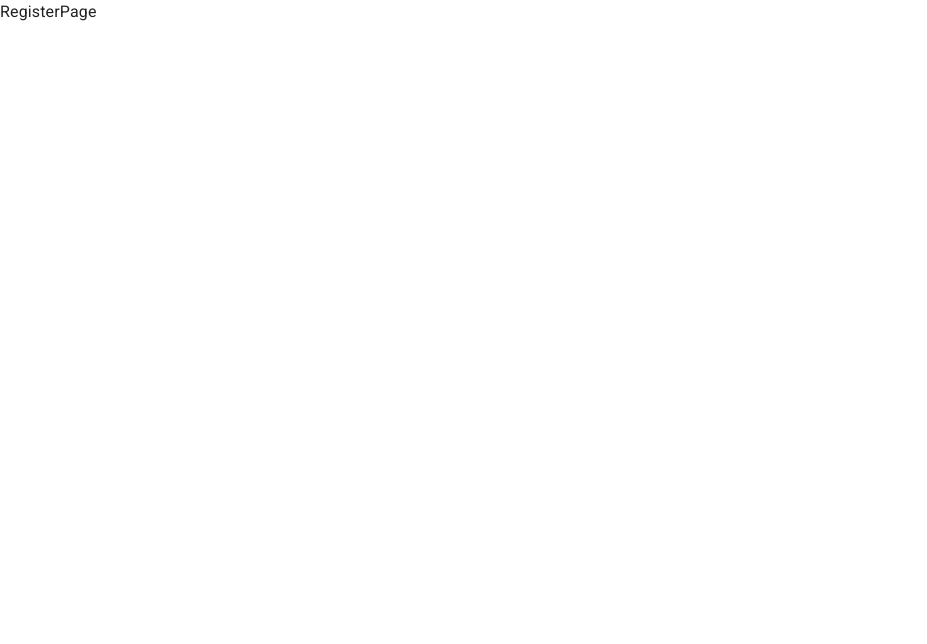
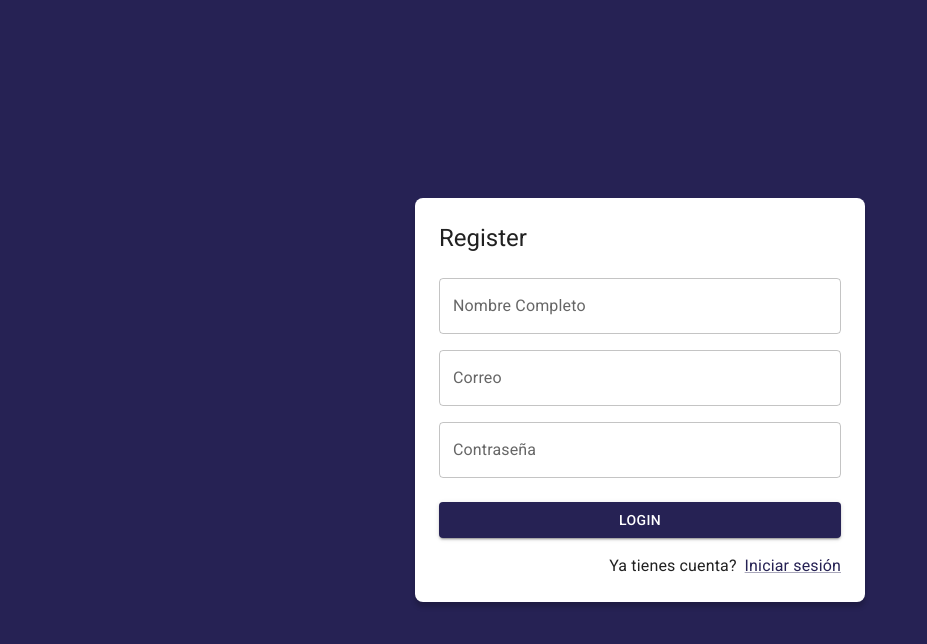
Before and after one commit to ociel-gonzalez-solis/journalApp, a React (Vite) app: page /auth/register in a window 1280 px wide. Shown: the top 644 px of the page, without its empty margins (0-927 px from the left). Built offline with nearby package versions, Linux system fonts and the light colour scheme.

Commit message:
Finished some sections

```diff
--- /dev/null
+++ b/src/auth/layout/AuthLayout.jsx
@@ -0,0 +1,31 @@
+import { Grid, Typography } from "@mui/material";
+
+export const AuthLayout = ({ children, title = "" }) => {
+  return (
+    <Grid
+      container
+      spacing={0}
+      direction="column"
+      alignItems="center"
+      justifyContent="center"
+      sx={{ minHeight: "100vh", backgroundColor: "primary.main", padding: 4 }}
+    >
+      <Grid
+        item
+        className="box-shadow"
+        xs={3}
+        sx={{
+          width: { md: 450 },
+          backgroundColor: "white",
+          padding: 3,
+          borderRadius: 2,
+        }}
+      >
+        <Typography variant="h5" sx={{ mb: 1 }}>
+          {title}
+        </Typography>
+        {children}
+      </Grid>
+    </Grid>
+  );
+};
--- a/src/auth/pages/LoginPage.jsx
+++ b/src/auth/pages/LoginPage.jsx
@@ -1,3 +1,49 @@
+import { Link as RouterLink } from "react-router-dom";
+import { Google } from "@mui/icons-material";
+import { Button, Grid, Link, TextField, Typography } from "@mui/material";
+import { AuthLayout } from "../layout/AuthLayout";
+
 export const LoginPage = () => {
-  return <div>LoginPage</div>;
+  return (
+    <AuthLayout title="Login">
+      <form>
+        <Grid container>
+          <Grid item xs={12} sx={{ mt: 2 }}>
+            <TextField
+              label="Correo"
+              type="email"
+              placeholder="test@test.com"
+              fullWidth
+            />
+          </Grid>
+          <Grid item xs={12} sx={{ mt: 2 }}>
+            <TextField
+              label="Contraseña"
+              type="password"
+              placeholder="password"
+              fullWidth
+            />
+          </Grid>
+          <Grid container spacing={2} sx={{ mb: 2, mt: 1 }}>
+            <Grid item xs={12} sm={6}>
+              <Button variant="contained" fullWidth>
+                Login
+              </Button>
+            </Grid>
+            <Grid item xs={12} sm={6}>
+              <Button variant="contained" fullWidth>
+                <Google />
+                <Typography sx={{ ml: 1 }}>Google</Typography>
+              </Button>
+            </Grid>
+          </Grid>
+          <Grid container direction="row" justifyContent="end">
+            <Link component={RouterLink} to="/auth/register">
+              Crear una cuenta
+            </Link>
+          </Grid>
+        </Grid>
+      </form>
+    </AuthLayout>
+  );
 };
--- a/src/auth/pages/RegisterPage.jsx
+++ b/src/auth/pages/RegisterPage.jsx
@@ -1,3 +1,51 @@
+import { Link as RouterLink } from "react-router-dom";
+import { Button, Grid, Link, TextField, Typography } from "@mui/material";
+import { AuthLayout } from "../layout/AuthLayout";
+
 export const RegisterPage = () => {
-  return <div>RegisterPage</div>;
+  return (
+    <AuthLayout title="Register">
+      <form>
+        <Grid container>
+          <Grid item xs={12} sx={{ mt: 2 }}>
+            <TextField
+              label="Nombre Completo"
+              type="text"
+              placeholder="tester 1"
+              fullWidth
+            />
+          </Grid>
+          <Grid item xs={12} sx={{ mt: 2 }}>
+            <TextField
+              label="Correo"
+              type="email"
+              placeholder="test@test.com"
+              fullWidth
+            />
+          </Grid>
+          <Grid item xs={12} sx={{ mt: 2 }}>
+            <TextField
+              label="Contraseña"
+              type="password"
+              placeholder="password"
+              fullWidth
+            />
+          </Grid>
+          <Grid container spacing={2} sx={{ mb: 2, mt: 1 }}>
+            <Grid item xs={12}>
+              <Button variant="contained" fullWidth>
+                Login
+              </Button>
+            </Grid>
+          </Grid>
+          <Grid container direction="row" justifyContent="end">
+            <Typography sx={{ mr: 1 }}>Ya tienes cuenta?</Typography>
+            <Link component={RouterLink} to="/auth/login">
+              Iniciar sesión
+            </Link>
+          </Grid>
+        </Grid>
+      </form>
+    </AuthLayout>
+  );
 };
--- a/src/index.css
+++ b/src/index.css
@@ -0,0 +1,3 @@
+.box-shadow {
+  box-shadow: 0px 5px 5px rgba(0, 0, 0, 0.2);
+}
--- /dev/null
+++ b/src/journal/layout/JournalLayout.jsx
@@ -0,0 +1,19 @@
+import { Box } from "@mui/system";
+
+const drawerWith = 240;
+
+export const JournalLayout = ({ children }) => {
+  return (
+    <Box sx={{ display: "flex" }}>
+      {/* Navbar drawerWith */}
+
+      {/* Sidebar drawerWith */}
+
+      <Box component="main" sx={{ flexGrow: 1, p: 3 }}>
+        {/* Toolbar */}
+
+        {children}
+      </Box>
+    </Box>
+  );
+};
--- a/src/journal/pages/JournalPage.jsx
+++ b/src/journal/pages/JournalPage.jsx
@@ -1,11 +1,21 @@
 import { MailOutline } from "@mui/icons-material";
 import { Typography } from "@mui/material";
+import { JournalLayout } from "../layout/JournalLayout";
 
 export const JournalPage = () => {
   return (
-    <>
-      <Typography variant="h1">JournalPage</Typography>
-      <MailOutline />
-    </>
+    <JournalLayout>
+      <Typography>
+        Ea ex adipisicing consectetur nulla labore est velit. Et ea irure
+        laboris excepteur dolore duis commodo aliquip labore proident irure sint
+        veniam. Esse dolor aliquip Lorem cupidatat excepteur aliqua fugiat
+        proident commodo in enim aute proident sunt. Irure ad laboris laboris
+        consectetur aliquip anim ut veniam eiusmod minim ea reprehenderit.
+      </Typography>
+
+      {/* Nothing Selected */}
+
+      {/* Not Viewed */}
+    </JournalLayout>
   );
 };
```
